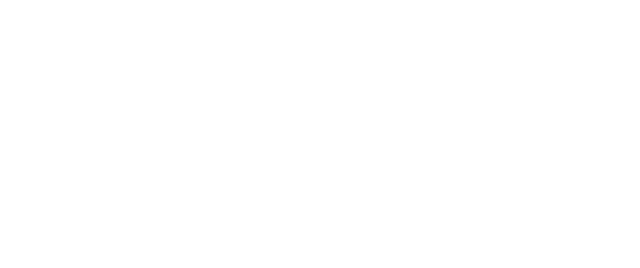
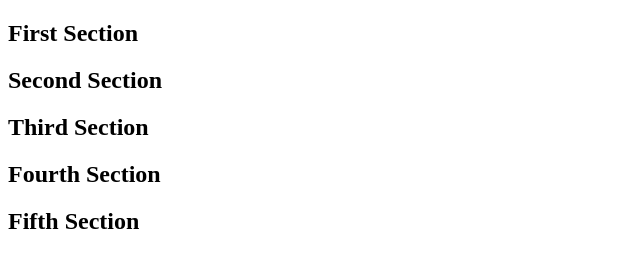
Before and after one commit to Chike1990/Juventino_Chibuike_Trials_Project, a plain HTML site: page index.html in a window 1280 px wide. Shown: the whole page, without its empty margins (0-640 px from the left). Drawn offline with Linux system fonts and the light colour scheme.

Commit message:
[ADD] Added headers to sections and gave sections an id

```diff
--- a/index.html
+++ b/index.html
@@ -9,19 +9,34 @@
   <body>
     <script src="https://cdn.freecodecamp.org/testable-projects-fcc/v1/bundle.js"></script>
  <main id="main-doc">
-   <section class="main-section">
+   <section class="main-section" id="first_section">
+     <header>
+       <h1>First Section</h1>
+     </header>
 
    </section>
-   <section class="main-section">
+   <section class="main-section" id="second_section">
+    <header>
+      <h1>Second Section</h1>
+    </header>
 
    </section>
-   <section class="main-section">
+   <section class="main-section" id="third_section">
+    <header>
+      <h1>Third Section</h1>
+    </header>
 
    </section>
-   <section class="main-section">
+   <section class="main-section" id="fourth_section">
+    <header>
+      <h1>Fourth Section</h1>
+    </header>
 
    </section>
-   <section class="main-section">
+   <section class="main-section" id="fifth_section">
+    <header>
+      <h1>Fifth Section</h1>
+    </header>
 
    </section>
 
```
